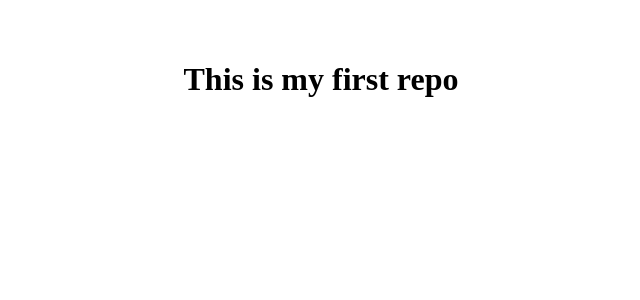
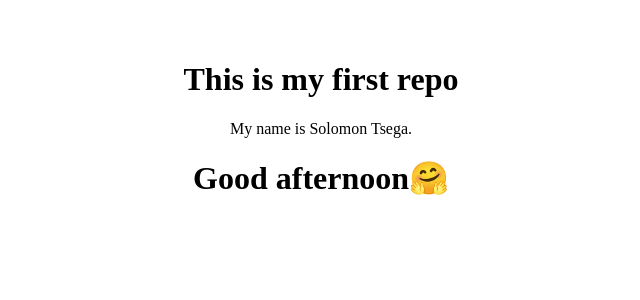
Before and after one commit to soltsega/First-repo, a React (Vite) app: page / in a window 1280 px wide. Shown: the top 300 px of the page, without its empty margins (319-959 px from the left). Built offline with nearby package versions, Linux system fonts and the light colour scheme.

Commit message:
Added salutation instances

```diff
--- a/src/main.jsx
+++ b/src/main.jsx
@@ -5,13 +5,41 @@ import App from './App.jsx'
 
 
 function Output() {
+  const firstName = "Solomon";
+  const lastName = "Tsega";
   return (
-    <h1>This is my first repo</h1>
+    <>
+      <h1>This is my first repo</h1>
+      <p>My name is {firstName} {lastName}.</p>
+    </>
   )
 }
+
+function Day() {
+  const hours = new Date().getHours()
+  let timeOfDay;
+
+
+  if (hours < 12) {
+    timeOfDay = "morning"
+  } else if (hours >= 12 && hours < 17) {
+    timeOfDay = "afternoon";
+  } else if (hours < 21) {
+    timeOfDay = "evening";
+  } else {
+    timeOfDay = "night";
+  }
+
+  return (
+    <h1>Good {timeOfDay}🤗</h1>
+  )
+}
+
 createRoot(document.getElementById('root')).render(
   <StrictMode>
+    <Output />
+    <Day />
     <App />
-    <Output />
+
   </StrictMode>,
 )
```
